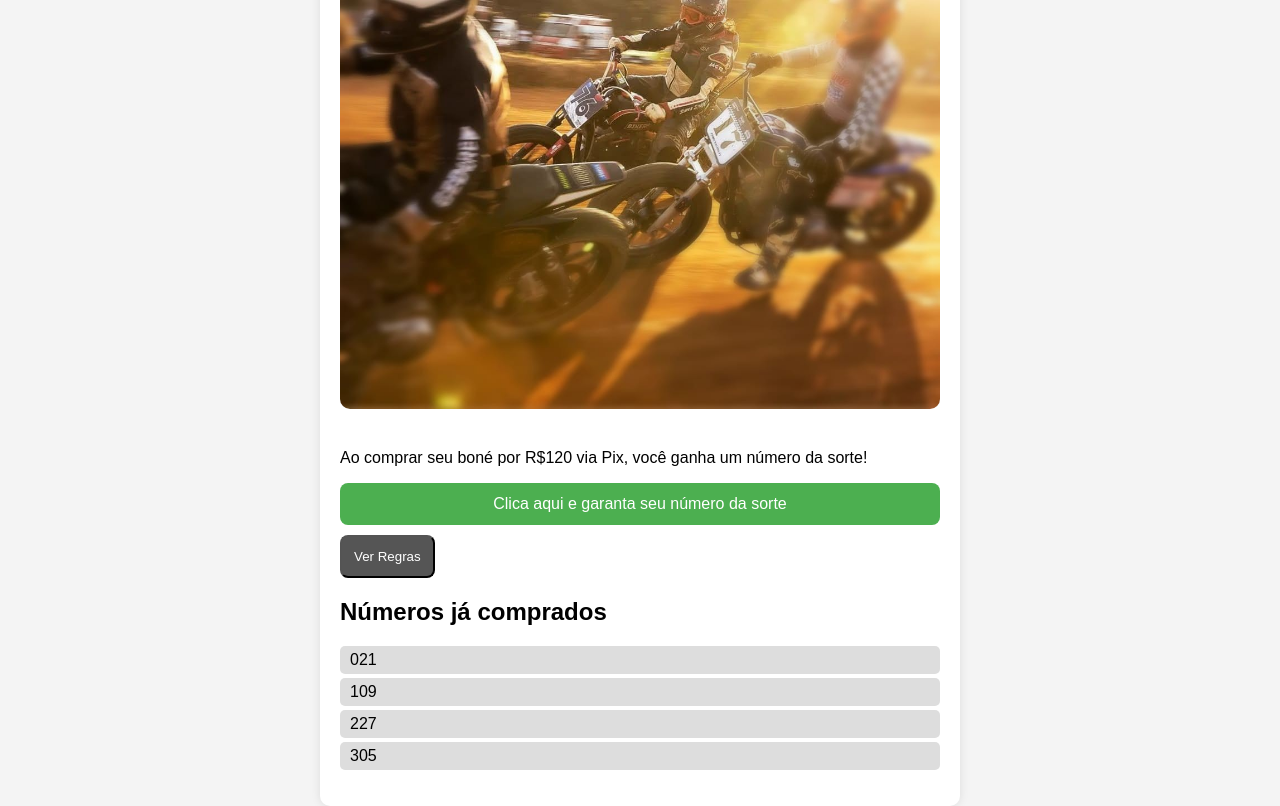
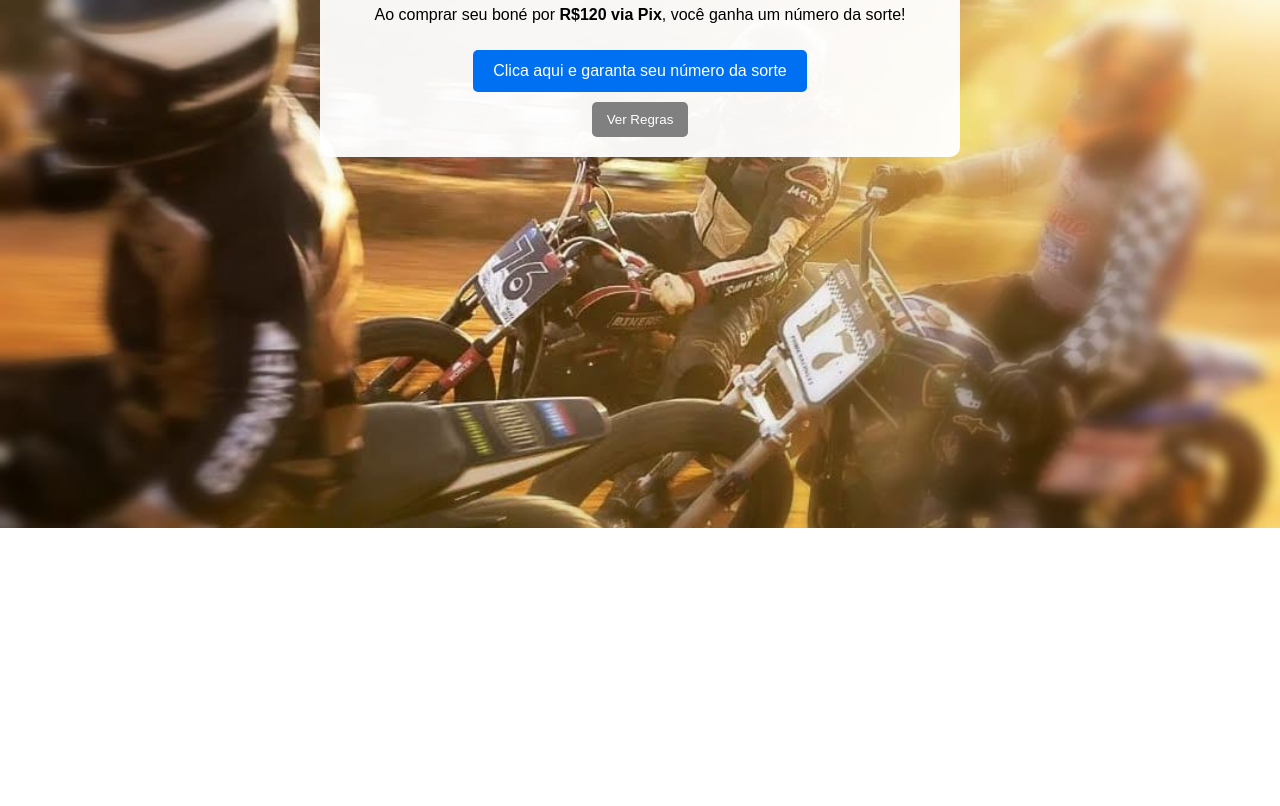
Before and after one commit to bones500/A-obone, a website: page index.html in a window 1280 px wide. Shown: the part 272-1078 px from the top of the page. After the commit the page ends 800 px from the top, so only its background shows below. Drawn offline with Linux system fonts and the light colour scheme.

Commit message:
Update index.html

```diff
--- a/index.html
+++ b/index.html
@@ -1,44 +1,85 @@
-
 <!DOCTYPE html>
 <html lang="pt-BR">
 <head>
   <meta charset="UTF-8" />
   <meta name="viewport" content="width=device-width, initial-scale=1.0"/>
   <title>Boné Edição Flattrack</title>
-  <link rel="stylesheet" href="style.css" />
+  <style>
+    body {
+      font-family: Arial, sans-serif;
+      margin: 0;
+      background: url('moto.jpg') no-repeat center top;
+      background-size: cover;
+      padding-top: 200px;
+      color: #000;
+      text-align: center;
+    }
+
+    .container {
+      background-color: rgba(255,255,255,0.95);
+      max-width: 600px;
+      margin: auto;
+      padding: 20px;
+      border-radius: 10px;
+    }
+
+    h1 {
+      margin-top: 0;
+    }
+
+    .botao {
+      background-color: #0070f3;
+      color: white;
+      padding: 12px 20px;
+      text-decoration: none;
+      display: inline-block;
+      border-radius: 5px;
+      margin: 10px 0;
+    }
+
+    .botao-secundario {
+      background-color: gray;
+      color: white;
+      padding: 10px 15px;
+      border: none;
+      border-radius: 5px;
+      cursor: pointer;
+    }
+
+    .regras {
+      text-align: left;
+      margin-top: 20px;
+      display: none;
+    }
+  </style>
 </head>
 <body>
   <div class="container">
     <h1>Boné Edição Flattrack</h1>
-    <img src="moto.jpg" alt="Moto sorteio" class="destaque" />
-    <p>Ao comprar seu boné por R$120 via Pix, você ganha um número da sorte!</p>
+    <p>Ao comprar seu boné por <strong>R$120 via Pix</strong>, você ganha um número da sorte!</p>
 
-    <a href="https://nubank.com.br/pagar/1yq6s2/7Hb3wOmpGr" target="_blank" class="botao">Clica aqui e garanta seu número da sorte</a>
+    <a href="https://nubank.com.br/pagar/cleiton.tr@hotmail.com" target="_blank" class="botao">
+      Clica aqui e garanta seu número da sorte
+    </a>
 
-    <button onclick="document.getElementById('regras').style.display='block'" class="botao-secundario">Ver Regras</button>
+    <br>
+    <button onclick="document.getElementById('regras').style.display='block'" class="botao-secundario">
+      Ver Regras
+    </button>
 
-    <div id="regras" style="display:none;" class="regras">
+    <div id="regras" class="regras">
       <h2>Regras do Sorteio</h2>
-      <p>Na aquisição do Boné Edição Flattrack você ganhará o direito a um número que será o usado para o sorteio do item apresentado;
-      Para participar você deverá escolher dentre os números disponíveis entre 000 a 999;
-      O sorteio ocorrerá em data a ser divulgar após a venda inicial de 50% dos bonés disponíveis, ou seja, 500 unidades;
-      O sorteio ocorrerá pela Loteria Federal de sábado, sendo confirmado e divulgado horário e número da extração.
-      O número considerado ganhador será a centena do primeiro prêmio, ou seja, a sequência dos 3 últimos algarismos. Ex: Se o 1º prêmio da Loteria Federal for 123456, o número sorteado será 456.
-      Caso o número sorteado não tenha ganhador, o sorteio será adiado em até 30 dias, e nova data será estabelecida.
-      O participante premiado será comunicado via telefone informado no cadastro e divulgado nas mídias sociais.
-      O ganhador deve apresentar documentação e retirar o prêmio em Cambé/PR, arcando com os custos do transporte.
-      O prêmio ficará disponível por até 90 dias após o aviso de liberação.
-      A entrega é garantida nas condições informadas, isenta de débitos até a data de transferência. Não há garantias após a entrega.
-      Ao receber o número da sorte, o participante afirma ter lido e aceitado todas as regras acima.</p>
+      <p>
+        Na aquisição do Boné Edição Flattrack você ganhará o direito a um número que será usado para o sorteio do item apresentado;<br><br>
+        Para participar, você deverá escolher dentre os números disponíveis entre 000 a 999;<br><br>
+        O sorteio ocorrerá após a venda de 50% dos bonés (500 unidades), pela Loteria Federal de sábado.<br><br>
+        O número ganhador será a centena do 1º prêmio (ex: se sair 123456, o ganhador é o 456).<br><br>
+        Caso não haja ganhador, o sorteio será adiado em até 30 dias com nova data divulgada.<br><br>
+        O ganhador será avisado por telefone e deve retirar o prêmio em Cambé/PR, arcando com custos.<br><br>
+        O prêmio ficará disponível por 90 dias. Após isso, o ganhador perde o direito.<br><br>
+        Ao receber o número da sorte, o participante afirma ter lido e aceitado todas as regras.
+      </p>
     </div>
-
-    <h2>Números já comprados</h2>
-    <ul id="numeros">
-      <li>021</li>
-      <li>109</li>
-      <li>227</li>
-      <li>305</li>
-    </ul>
   </div>
 </body>
 </html>
```
